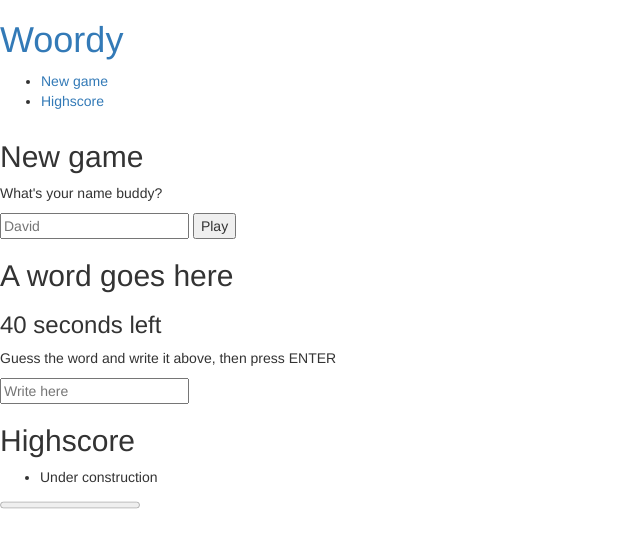
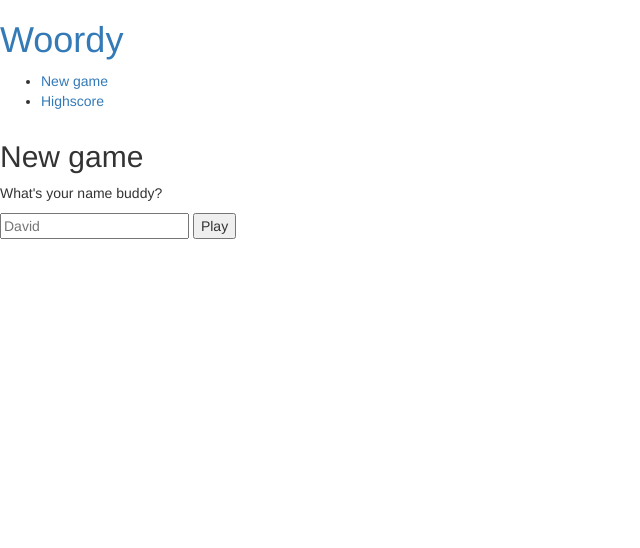
Before and after one commit to dburgos/woordy, a website: page index.html in a window 1280 px wide. Shown: the whole page, without its empty margins (0-640 px from the left). Drawn offline with Linux system fonts and the light colour scheme.

Commit message:
Include gameCtrl

```diff
--- a/index.html
+++ b/index.html
@@ -6,11 +6,12 @@
   <meta name="viewport" content="width=device-width, initial-scale=1.0">
   <script src="bower_components/angular/angular.min.js"></script>
   <script src="js/woordyApp.js"></script>
+  <script src="js/controllers/gameCtrl.js"></script>
   <script src="js/controllers/startCtrl.js"></script>
   <link rel="stylesheet" type="text/css" href="bower_components/bootstrap/dist/css/bootstrap.min.css">
   <link rel="stylesheet" type="text/css" href="css/style.css">
 </head>
-<body>
+<body ng-controller="gameCtrl as game">
   <header role="banner">
     <h1>
       <a class="brand">Woordy</a>
@@ -22,7 +23,7 @@
       </ul>
     </nav>
   </header>
-  <section role="start" ng-controller="startCtrl">
+  <section role="start" ng-controller="startCtrl" ng-show="game.status == 'new'">
 
     <h2>New game</h2>
 
@@ -33,7 +34,7 @@
     <button>Play</button>
 
   </section>
-  <section role="game">
+  <section role="game" ng-show="game.status == 'play'">
 
     <h2>A word goes here</h2>
     <h3>40 seconds left</h3>
@@ -43,7 +44,7 @@
     <input type="text" value="" id="inputGuess" placeholder="Write here" />
 
   </section>
-  <section role="highscore">
+  <section role="highscore" ng-show="game.status == 'highscore'">
 
     <h2>Highscore</h2>
 
@@ -52,7 +53,7 @@
     </ul>
 
   </section>
-  <footer role="countdown">
+  <footer role="countdown" ng-show="game.status == 'play'">
     <progress value="0" max="100"></progress>
   </footer>
 </body>
```
